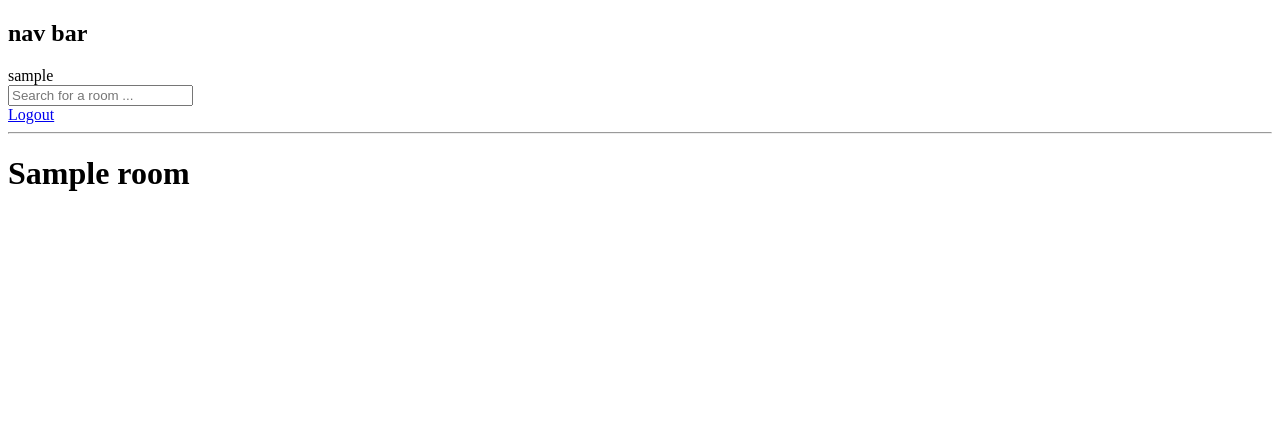
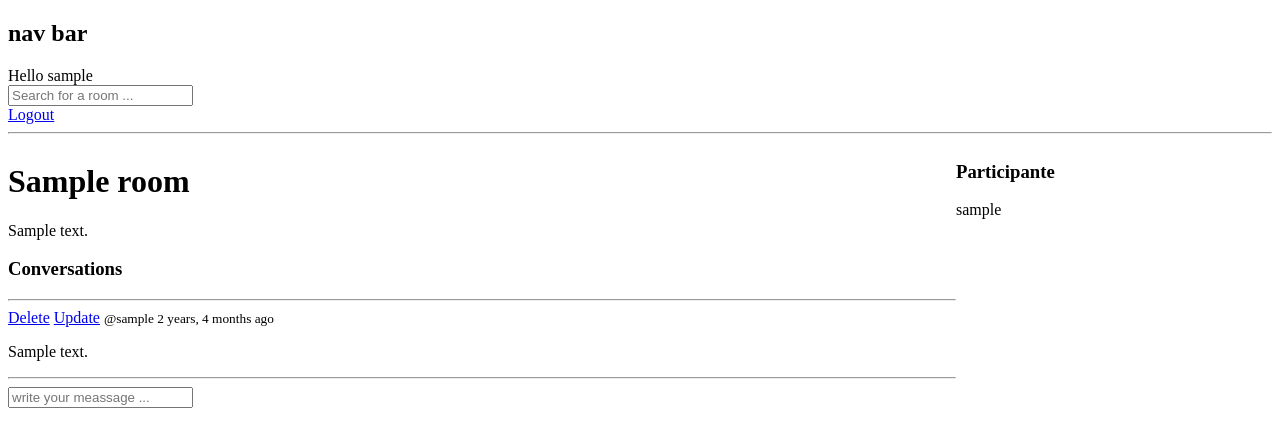
Before and after one commit to erfanmehrjoo/studubud, a Django app: page /room/1 in a window 1280 px wide. Shown: the top 447 px of the page. Run offline with Django 4.2, Linux system fonts and the light colour scheme; a user stored in the database is signed in; tables that the repository leaves empty hold one stand-in row (values such as "Sample post").

Commit message:
destroy_twitter_=)))

```diff
--- a/base/models.py
+++ b/base/models.py
@@ -14,7 +14,7 @@ class Room(models.Model):
     topic = models.ForeignKey(Topic , on_delete=models.SET_NULL , null=True)
     name = models.CharField(max_length=200)
     descriptions = models.TextField(null=True , blank=True)
-    #paticipants =
+    paticipants = models.ManyToManyField(User , related_name='paticipants' , blank=True)
     updated = models.DateTimeField(auto_now=True)
     created = models.DateTimeField(auto_now_add=True)
 
--- a/base/urls.py
+++ b/base/urls.py
@@ -15,7 +15,7 @@ Including another URLconf
 """
 from django.contrib import admin
 from django.urls import path
-from .views import home , room , createRoom , updateroom , deleteroom , loginPage , logoutUser , RegisterPage
+from .views import  home , room , createRoom , updateroom , deleteroom , loginPage , logoutUser , RegisterPage , deletemessage , updatemessage
 from django.contrib.auth import logout
 
 urlpatterns = [
@@ -26,5 +26,7 @@ urlpatterns = [
     path('room/<str:pk>' , room , name='room'),
     path('create-room/' , createRoom , name='create-room'),
     path('update-room/<str:pk>/' , updateroom , name='update-room'),
-    path('delete-room/<str:pk>/' , deleteroom , name='delete-room')
+    path('delete-room/<str:pk>/' , deleteroom , name='delete-room'),
+    path("delete-message/<str:pk>/" , deletemessage , name='delete-message' ),
+    path("update-message/<str:pk>/" , updatemessage , name='update-message')
 ]
--- a/base/views.py
+++ b/base/views.py
@@ -8,8 +8,8 @@ from django.contrib.auth.decorators import login_required
 from django.contrib.auth.forms import UserCreationForm
 from django.contrib.auth.mixins import LoginRequiredMixin
 from django.http import HttpResponse
-from .models import Room , Topic
-from .forms import RoomForm
+from .models import Room , Topic , Message
+from .forms import RoomForm , MessageForm
 # Create your views here.
 def loginPage(request):
     page = 'login'
@@ -65,7 +65,17 @@ def home(request , *args , **kwargs):
 
 def room(request ,pk):
     room = Room.objects.get(id=int(pk))
-    return render(request , 'room.html' , context={'room':room})
+    messages = room.message_set.all().order_by("-created")
+    paticipants = room.paticipants.all()
+    if request.method == 'POST':
+        message = Message.objects.create(
+            user = request.user ,
+            room = room ,
+            body = request.POST.get('body')
+        )
+        room.paticipants.add(request.user)
+        return redirect('room' , pk=room.id)
+    return render(request , 'room.html' , context={'room':room , 'messages':messages , 'paticipants':paticipants})
 @login_required(login_url='login')
 def createRoom(request):
     form = RoomForm
@@ -89,6 +99,7 @@ def updateroom(request , pk):
             return redirect('home')
     return render(request , 'room_form.html' , context={'form':form})
 
+@login_required(login_url='login')
 def deleteroom(request ,pk):
     room = Room.objects.get(id=pk)
     if request.user != room.host:
@@ -97,3 +108,26 @@ def deleteroom(request ,pk):
         room.delete()
         return redirect('home')
     return render(request , 'delete.html' , context={})
+
+@login_required(login_url='login')
+def deletemessage(request ,pk):
+    message = Message.objects.get(id=pk)
+    if request.user != message.user:
+        return HttpResponse("<h1>zayeidie<h1>")
+    if request.method == 'POST':
+        message.delete()
+        return redirect('home')
+    return render(request , 'delete.html' , context={'obg':message})
+
+@login_required(login_url='login')
+def updatemessage(request , pk):
+    message = Message.objects.get(id=pk)
+    form = MessageForm(instance=message)
+    if request.user != message.user:
+        return HttpResponse("<h1>Zayeidie<h1/>")
+    if request.method == 'POST':
+        form = MessageForm(request.POST , instance=message)
+        if form.is_valid():
+            form.save()
+            return redirect('home')
+    return render(request , 'room_form.html' , context={'form':form})
--- a/templates/index.html
+++ b/templates/index.html
@@ -8,7 +8,7 @@
             <nav>
                 <h1>nav bar</h1>
                 {% if request.user.is_authenticated %}
-                    {{ request.user }}
+                    Hello {{ request.user }}
                 {% endif %}
                 <form action="{% url 'home' %}"  method="GET">
                     <input type="text" name="q" placeholder="Search for a room ..."/>
--- a/templates/room.html
+++ b/templates/room.html
@@ -1,5 +1,47 @@
 {% extends 'index.html' %}
 {% block content %}
-<a href="{% url 'create-room' %}"></a>
-<h1>{{room.name}}</h1>
+<style>
+    .room-container{
+        display: grid;
+        grid-template-columns: 3fr 1fr;
+    }
+</style>
+<div class="room-container">
+    <div>
+        <a href="{% url 'create-room' %}"></a>
+        <h1>{{room.name}}</h1>
+        <p>{{ room.descriptions }}</p>
+        <div class="comment-wrapper">
+            <h3>Conversations</h3>
+            <hr/>
+            {% for message in messages %}
+                <div>
+                    {% if request.user == message.user %}
+                        <a href="{% url 'delete-message' message.id %}">Delete</a>
+                        <a href="{% url 'update-message' message.id %}">Update</a>
+                    {% endif %}
+                    <small>@{{ message.user }}  {{ message.created|timesince }} ago</small>
+                    <p>{{ message.body }}</p>
+                    <hr/>
+                </div>
+            {% endfor %}
+        </div>
+        {% if request.user.is_authenticated %}
+        <div class="comment-form">
+            <form action="" method="POST">
+            {% csrf_token %}
+            <input type="text" name="body" placeholder="write your meassage ..."/>
+            </form>
+        </div>
+    </div>
+    <div>
+        <h3>Participante</h3>
+        {% for user in paticipants %}
+            <div>
+                <p>{{ user.username }}</p>
+            </div>
+        {% endfor %}
+    </div>
+</div>
+{% endif %}
 {% endblock content %}
```
Also changed, not shown: base/forms.py (+6 -1 lines), templates/home.html (+5 -3 lines), base/migrations/0005_alter_room_options_room_paticipants.py (added).
